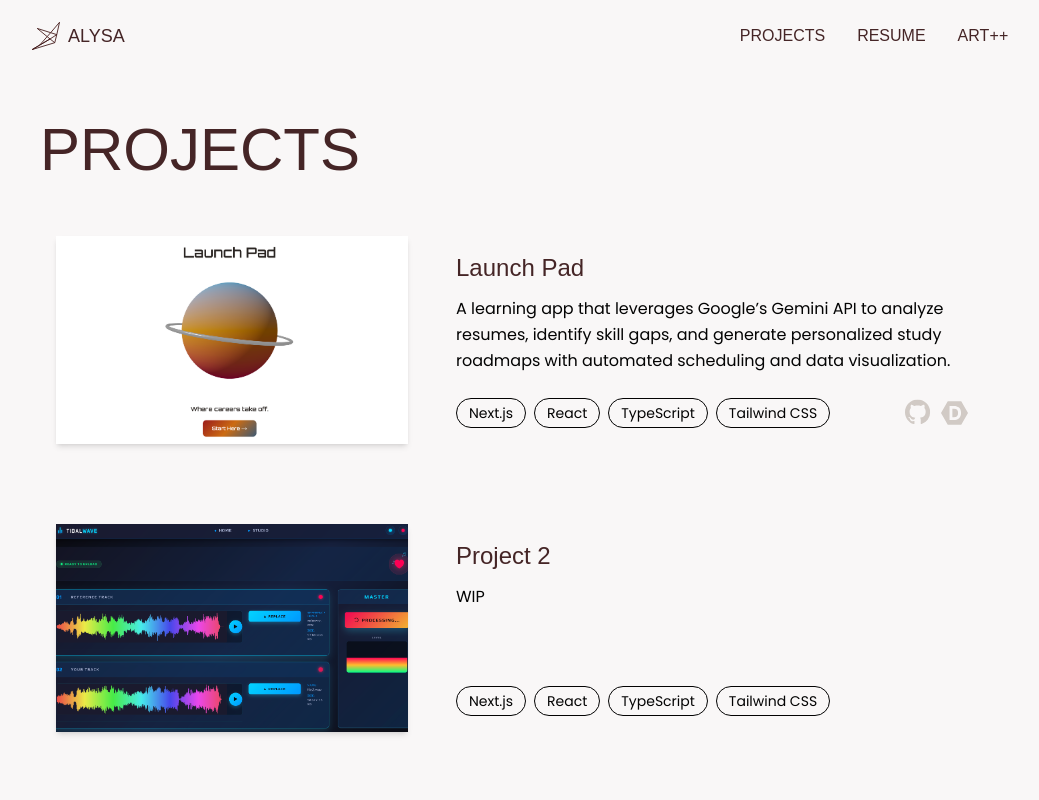
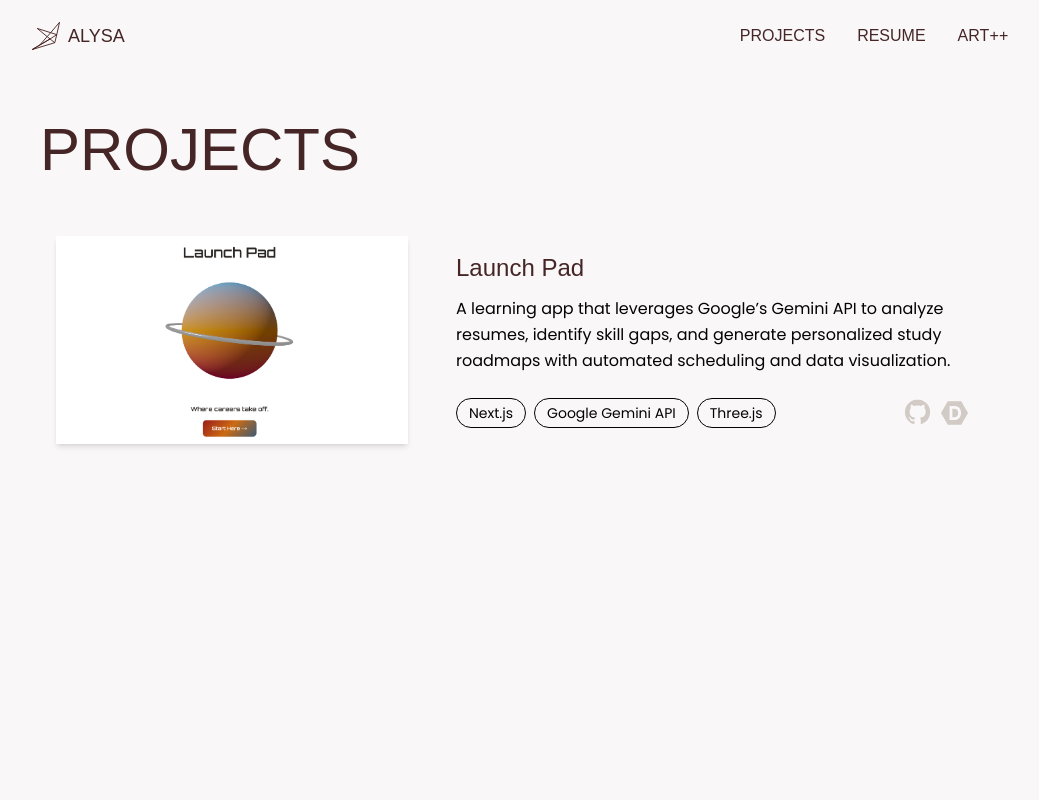
Before and after one commit to llysi/personal-portfolio, a Next.js app: page /projects in a window 1280 px wide. Shown: the top 800 px of the page, without its empty margins (120-1159 px from the left). Built offline with nearby package versions, Linux system fonts and the light colour scheme; a web font is replaced by a local one.

Commit message:
edit skills

```diff
--- a/src/app/projects/projects.ts
+++ b/src/app/projects/projects.ts
@@ -20,14 +20,14 @@ export const projects: Project[] = [
                 automated scheduling and data visualization.`,
         image: "/projects/launchpad_title.png",
         hoverImage: "/projects/launchpad_content.png",
-        technologies: ["Next.js", "React", "TypeScript", "Tailwind CSS"],
+        technologies: ["Next.js", "Google Gemini API", "Three.js"],
         githubUrl: "https://github.com/llysi/howdyhack-25",
         devpostUrl: "https://devpost.com/software/launchpad-h6v915",
         liveUrl: "https://example.com/",
         featured: true,
         showGithub: true,
     },
-    {
+    /*{
         id: "2",
         title: "Project 2",
         description: `WIP`,
@@ -46,5 +46,5 @@ export const projects: Project[] = [
         githubUrl: "https://github.com/llysi/personal-portfolio",
         liveUrl: "https://alysazhao.com",
         featured: false
-    }
+    }*/
 ];
```
